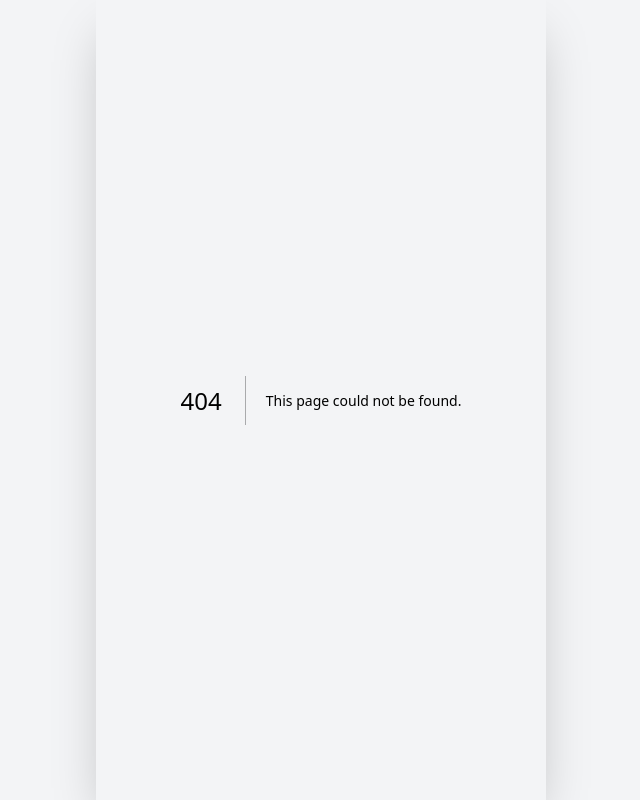
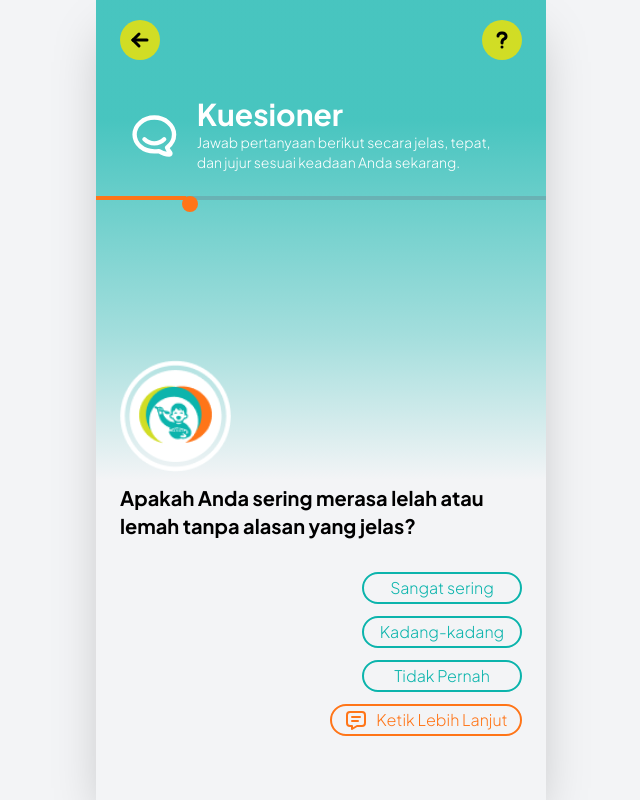
Before and after one commit to absolutepraya/nusantap, a Next.js app: page /questionnaire in a window 1280 px wide. Before the commit this address had no page. Shown: the whole page, without its empty margins (319-959 px from the left). Built offline with nearby package versions, Linux system fonts and the light colour scheme.

Commit message:
Questionnaire done

```diff
--- /dev/null
+++ b/src/app/questionnaire/layout.js
@@ -0,0 +1,7 @@
+export default function QuestionnaireLayout({ children }) {
+    return (
+        <div className="relative h-full max-h-[888px] w-full max-w-[450px] shadow-2xl">
+            {children}
+        </div>
+    );
+}
--- a/src/app/questioner/page.js
+++ b/src/app/questionnaire/page.js
@@ -1,21 +1,22 @@
 /* eslint-disable @next/next/no-img-element */
 'use client';
-
 import { IconArrowLeft, IconBoltOff, IconBrandHipchat, IconMessage, IconQuestionMark } from '@tabler/icons-react';
 import kuisionerLogo from '../../../public/images/kuesioner.png';
 import nusantapLogo from '@/../public/images/nusantap-logo.png';
 import Link from 'next/link';
+import { useViewportHeight } from '@/hooks/useViewportHeight';
 
 export default function Scan() {
+	const isTall = useViewportHeight(888);
+
 	return (
 		<>
 			{/* Gradient */}
-			<div className="-z-1 absolute -left-[40%] -top-10 h-64 w-full -rotate-45 bg-gradient-to-b from-[#FF7518] from-5% via-[#ff741825] via-70% to-transparent to-100%"></div>
-			<div className="-z-2 absolute top-0 h-[60%] w-full bg-gradient-to-b from-[#0bb4acbc] from-25% via-[#0bb4ac57] via-70% to-transparent to-100%"></div>
-
-			<div className="sticky z-20 flex h-16 w-full flex-row items-center justify-between px-4">
+			{/* <div className="-z-1 absolute -left-[40%] -top-10 h-64 w-full -rotate-45 bg-gradient-to-b from-[#FF7518] from-5% via-[#ff741825] via-70% to-transparent to-100%"></div> */}
+			<div className={`${isTall ? "rounded-t-3xl" : ""} -z-2 absolute top-0 h-[60%] w-full bg-gradient-to-b from-[#0bb4acbc] from-25% via-[#0bb4ac57] via-70% to-transparent to-100%`}></div>
+			<div className="sticky z-20 flex h-20 w-full flex-row items-center justify-between px-6">
 				<Link
-					href="/"
+					href="/select-profile"
 					className="rounded-full bg-[#D1DD25] p-2"
 				>
 					<IconArrowLeft
@@ -25,23 +26,23 @@ export default function Scan() {
 				</Link>
 
 				<div className="flex h-full w-auto items-center gap-4 text-sm">
-					<Link
-						href="/"
-						className="rounded-full bg-[#D1DD25] p-2"
+					<div
+						className="rounded-full bg-[#D1DD25] p-2 cursor-not-allowed"
 					>
 						<IconQuestionMark
 							size={24}
 							strokeWidth={3}
 						/>
-					</Link>
+					</div>
 				</div>
 			</div>
 
 			<div className="absolute top-16 h-auto w-full py-8">
-				<div className="flex h-20 w-full justify-between gap-4 px-8">
+				<div className="flex h-20 w-full justify-between gap-4 px-8 text-white">
 					<IconBrandHipchat
 						size={64}
-						strokeWidth={3}
+						strokeWidth={2}
+						className='mt-2'
 					/>
 					<div className="flex h-full w-full flex-col">
 						<p className="text-3xl font-bold text-white">Kuesioner</p>
@@ -58,17 +59,17 @@ export default function Scan() {
 				</div>
 			</div>
 
-			<div className="z-2 absolute bottom-0 flex h-auto w-full flex-col items-end gap-8 px-6 py-16">
+			<div className={`z-2 absolute bottom-0 flex h-auto w-full flex-col items-end gap-8 px-6 py-16 ${isTall ? "rounded-b-3xl" : ""}`}>
 				<div className="flex w-full flex-col items-start">
 					<img
 						src={nusantapLogo.src}
 						alt="Nusantap"
-						className="h-32 w-auto object-cover"
+						className="h-28 w-auto object-cover mb-3"
 					/>
 					<p className="text-xl font-bold">Apakah Anda sering merasa lelah atau lemah tanpa alasan yang jelas?</p>
 				</div>
 				<div className="flex w-full flex-col items-end gap-3">
-					<button className="h-8 w-40 rounded-full border-2 border-[#0BB4AC] text-center align-middle text-[#0BB4AC]">ya, sangat sering</button>
+					<button className="h-8 w-40 rounded-full border-2 border-[#0BB4AC] text-center align-middle text-[#0BB4AC]">Sangat sering</button>
 					<button className="h-8 w-40 rounded-full border-2 border-[#0BB4AC] text-center align-middle text-[#0BB4AC]">Kadang-kadang</button>
 					<button className="h-8 w-40 rounded-full border-2 border-[#0BB4AC] text-center align-middle text-[#0BB4AC]">Tidak Pernah</button>
 					<button className="flex h-8 w-48 items-center justify-center gap-2 rounded-full border-2 border-[#FF7518] text-center align-middle text-[#FF7518]">
```
